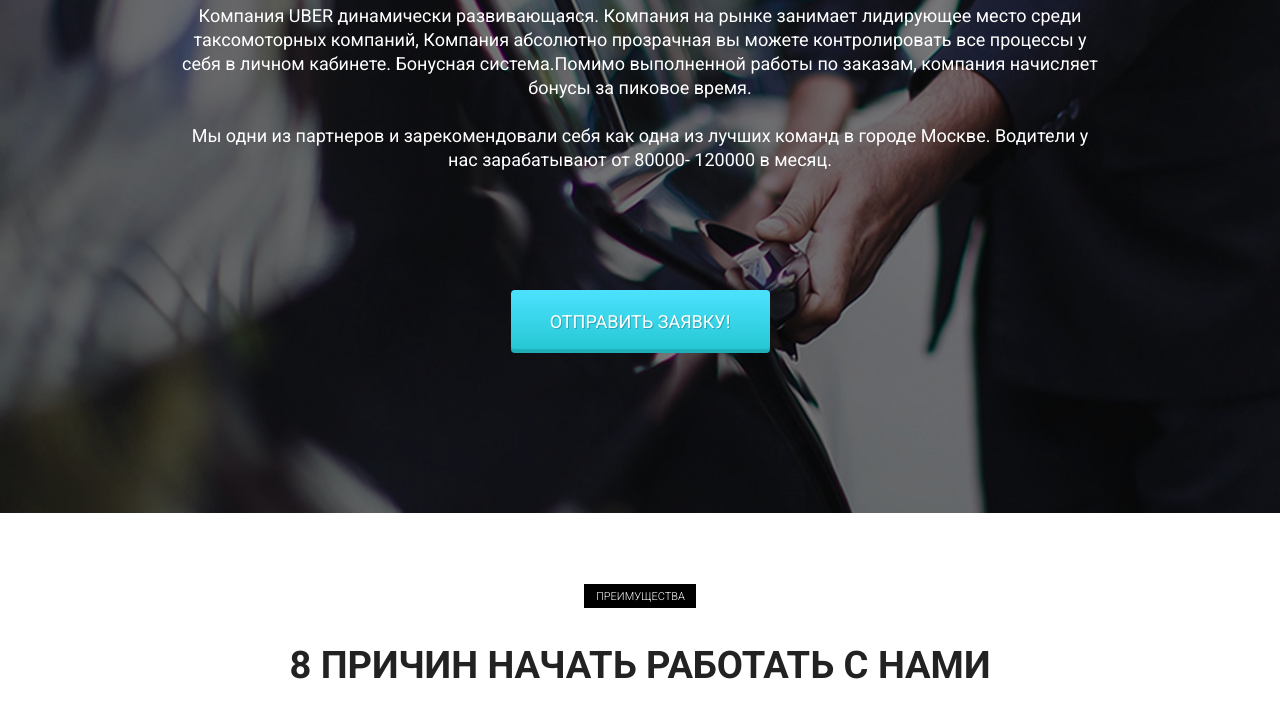
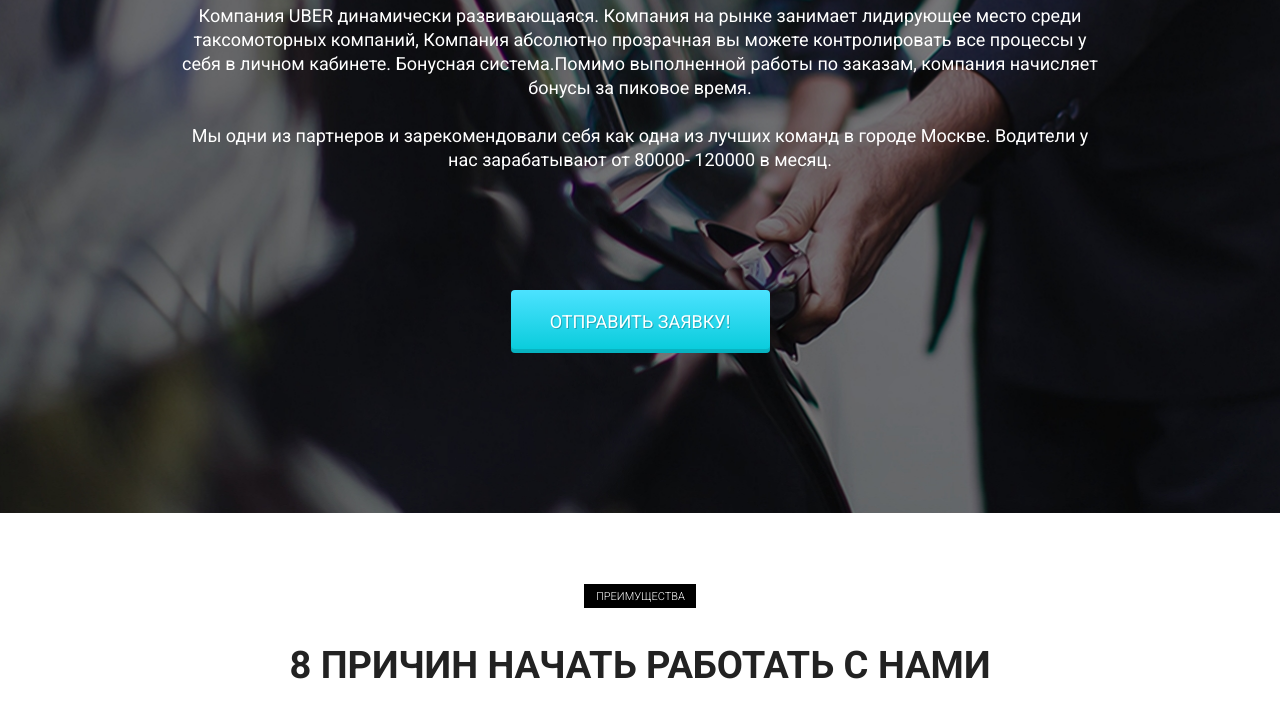
Before and after one commit to Turbolet85/uber-project, a plain HTML site: page index.html in a window 1280 px wide. Shown: the part 337-1053 px from the top of the page. Drawn offline with Linux system fonts and the light colour scheme; files whose address does not match are found by name.

Commit message:
fourth commit

```diff
--- a/sass/_variables.sass
+++ b/sass/_variables.sass
@@ -1,2 +1,2 @@
-$main-color: #23c6d1
+$main-color: #06cbda
 $second-color: #ff5656
```
Also changed, not shown: css/style.min.css.
